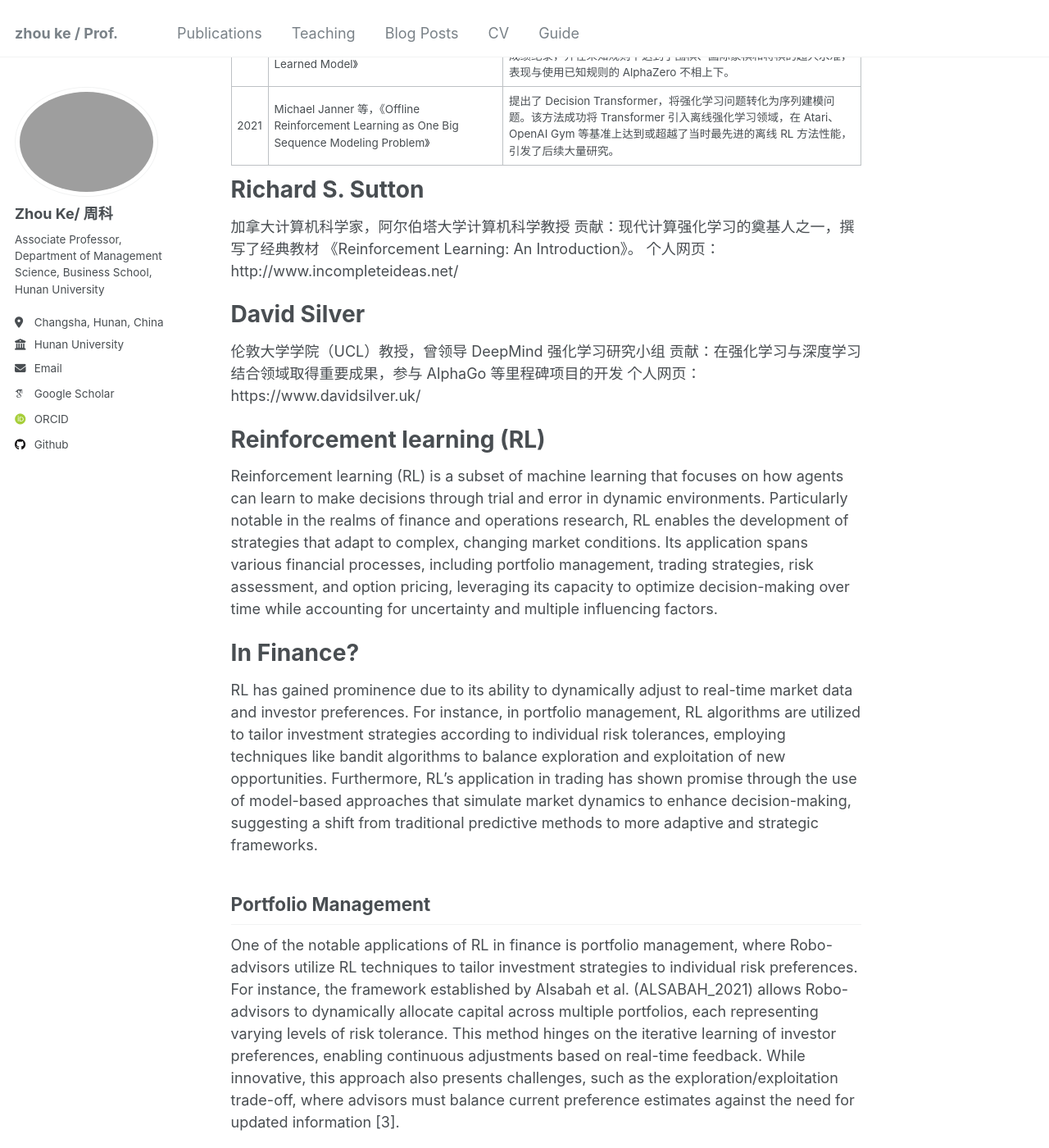
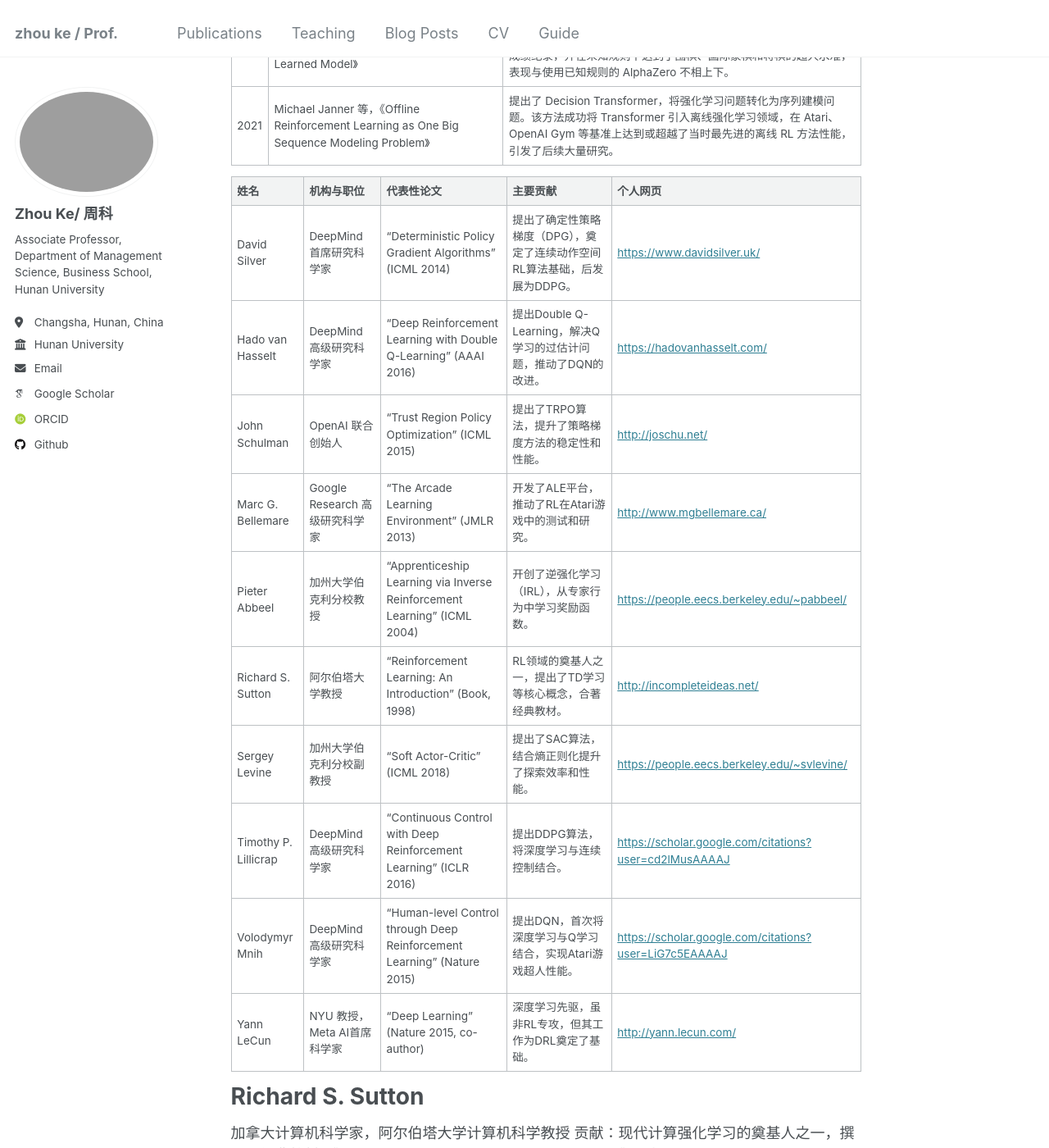
Before and after one commit to hustzhke/hustzhke.github.io, a Jekyll site: the page built from _posts/2025-01-01-blog-post-1.md, in a window 1280 px wide and 1400 px high, scrolled down 1479 px. Shown: the whole window at 82% size. Built offline with Jekyll 4.4.1, drawn with Linux system fonts in a browser that asks for light colours; some web fonts are replaced; some of the changed text lies outside the part shown.

Commit message:
Update 2025-01-01-blog-post-1.md

```diff
--- a/_posts/2025-01-01-blog-post-1.md
+++ b/_posts/2025-01-01-blog-post-1.md
@@ -30,7 +30,18 @@
 | 2021 | Michael Janner 等，《Offline Reinforcement Learning as One Big Sequence Modeling Problem》 | 提出了 Decision Transformer，将强化学习问题转化为序列建模问题。该方法成功将 Transformer 引入离线强化学习领域，在 Atari、OpenAI Gym 等基准上达到或超越了当时最先进的离线 RL 方法性能，引发了后续大量研究。|
 
 
-
+| 姓名 | 机构与职位 | 代表性论文 | 主要贡献 | 个人网页 |
+|------|-----------|------------|----------|----------|
+| David Silver | DeepMind 首席研究科学家 | "Deterministic Policy Gradient Algorithms" (ICML 2014) | 提出了确定性策略梯度（DPG），奠定了连续动作空间RL算法基础，后发展为DDPG。 | [https://www.davidsilver.uk/](https://www.davidsilver.uk/) |
+| Hado van Hasselt | DeepMind 高级研究科学家 | "Deep Reinforcement Learning with Double Q-Learning" (AAAI 2016) | 提出Double Q-Learning，解决Q学习的过估计问题，推动了DQN的改进。 | [https://hadovanhasselt.com/](https://hadovanhasselt.com/) |
+| John Schulman | OpenAI 联合创始人 | "Trust Region Policy Optimization" (ICML 2015) | 提出了TRPO算法，提升了策略梯度方法的稳定性和性能。 | [http://joschu.net/](http://joschu.net/) |
+| Marc G. Bellemare | Google Research 高级研究科学家 | "The Arcade Learning Environment" (JMLR 2013) | 开发了ALE平台，推动了RL在Atari游戏中的测试和研究。 | [http://www.mgbellemare.ca/](http://www.mgbellemare.ca/) |
+| Pieter Abbeel | 加州大学伯克利分校教授 | "Apprenticeship Learning via Inverse Reinforcement Learning" (ICML 2004) | 开创了逆强化学习（IRL），从专家行为中学习奖励函数。 | [https://people.eecs.berkeley.edu/~pabbeel/](https://people.eecs.berkeley.edu/~pabbeel/) |
+| Richard S. Sutton | 阿尔伯塔大学教授 | "Reinforcement Learning: An Introduction" (Book, 1998) | RL领域的奠基人之一，提出了TD学习等核心概念，合著经典教材。 | [http://incompleteideas.net/](http://incompleteideas.net/) |
+| Sergey Levine | 加州大学伯克利分校副教授 | "Soft Actor-Critic" (ICML 2018) | 提出了SAC算法，结合熵正则化提升了探索效率和性能。 | [https://people.eecs.berkeley.edu/~svlevine/](https://people.eecs.berkeley.edu/~svlevine/) |
+| Timothy P. Lillicrap | DeepMind 高级研究科学家 | "Continuous Control with Deep Reinforcement Learning" (ICLR 2016) | 提出DDPG算法，将深度学习与连续控制结合。 | [https://scholar.google.com/citations?user=cd2lMusAAAAJ](https://scholar.google.com/citations?user=cd2lMusAAAAJ) |
+| Volodymyr Mnih | DeepMind 高级研究科学家 | "Human-level Control through Deep Reinforcement Learning" (Nature 2015) | 提出DQN，首次将深度学习与Q学习结合，实现Atari游戏超人性能。 | [https://scholar.google.com/citations?user=LiG7c5EAAAAJ](https://scholar.google.com/citations?user=LiG7c5EAAAAJ) |
+| Yann LeCun | NYU 教授，Meta AI首席科学家 | "Deep Learning" (Nature 2015, co-author) | 深度学习先驱，虽非RL专攻，但其工作为DRL奠定了基础。 | [http://yann.lecun.com/](http://yann.lecun.com/) |
 
 
 
```
